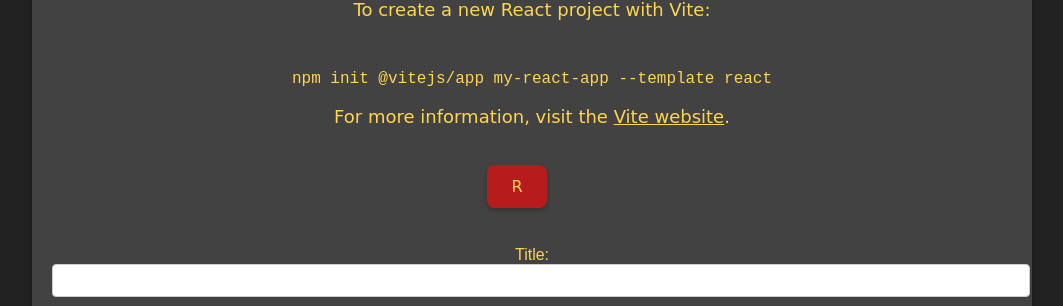
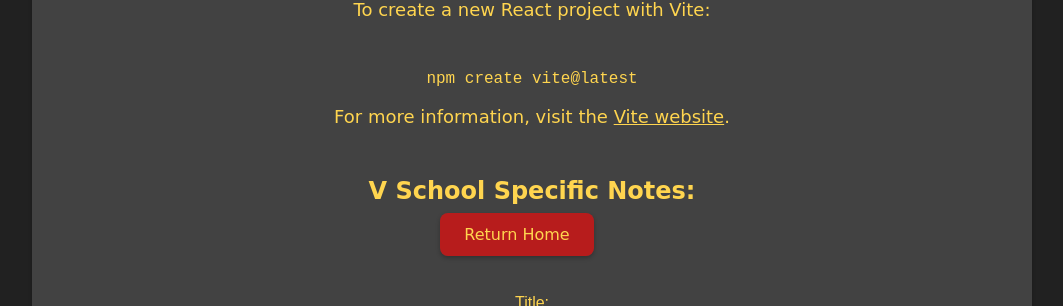
Before and after one commit to MenokoOG/mern_helper_app, a React (Vite) app in the folder client/: page /r-page in a window 1280 px wide. Shown: the part 1061-1367 px from the top of the page, without its empty margins (108-1171 px from the left). Built offline with nearby package versions, Linux system fonts and the light colour scheme; no server answers.

Commit message:
V School project update Menoko OG Date: 3-8-24

```diff
--- a/client/src/components/EPage.jsx
+++ b/client/src/components/EPage.jsx
@@ -25,8 +25,9 @@ const EPage = () => {
             <p>Create an Express application:</p>
             <pre><code>{`const app = express();`}</code></pre>
             <p>For more information, refer to the <a href="https://expressjs.com/">Express documentation</a>.</p>
+            <h2>V School Specific Notes:</h2>
           </div>
-          <Button text="E" linkTo="/" />
+          <Button text="Return Home" linkTo="/" />
           <Notes />
         </section>
       </main>
--- a/client/src/components/MPage.jsx
+++ b/client/src/components/MPage.jsx
@@ -27,8 +27,9 @@ const MPage = () => {
   .then(() => console.log('Connected to MongoDB'))
   .catch(err => console.error('Could not connect to MongoDB:', err));`}</code></pre>
             <p>For more information, refer to the <a href="https://mongoosejs.com/docs/">Mongoose documentation</a>.</p>
+            <h2>V School Specific Notes:</h2>
           </div>
-          <Button text="M" linkTo="/" />
+          <Button text="Return Home" linkTo="/" />
           <Notes />
         </section>
       </main>
--- a/client/src/components/NPage.jsx
+++ b/client/src/components/NPage.jsx
@@ -24,8 +24,9 @@ const NPage = () => {
             <p>Create a Node.js script:</p>
             <pre><code>{`console.log('Hello, Node.js!');`}</code></pre>
             <p>For more information, refer to the <a href="https://nodejs.org/en/docs/">Node.js documentation</a>.</p>
+            <h2>V School Specific Notes:</h2>
           </div>
-          <Button text="N" linkTo="/" />
+          <Button text="Return Home" linkTo="/" />
           <Notes />
         </section>
       </main>
--- a/client/src/components/RPage.jsx
+++ b/client/src/components/RPage.jsx
@@ -28,10 +28,11 @@ const RPage = () => {
             <p>Vite is a next-generation frontend tooling that provides a fast development server and optimized build process.</p>
             <h4>Installation</h4>
             <p>To create a new React project with Vite:</p>
-            <pre><code>{`npm init @vitejs/app my-react-app --template react`}</code></pre>
+            <pre><code>{`npm create vite@latest`}</code></pre>
             <p>For more information, visit the <a href="https://vitejs.dev/">Vite website</a>.</p>
+            <h2>V School Specific Notes:</h2>
           </div>
-          <Button text="R" linkTo="/" />
+          <Button text="Return Home" linkTo="/" />
           <Notes />
         </section>
       </main>
```
